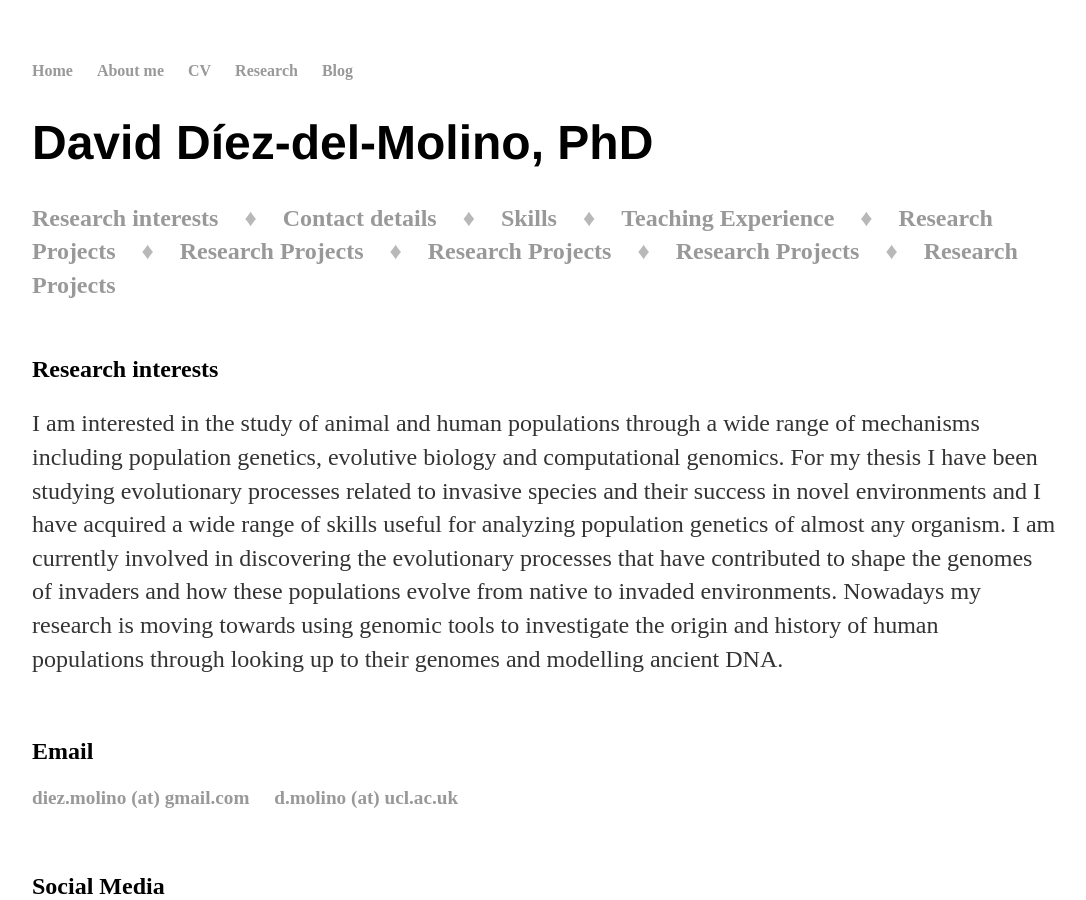
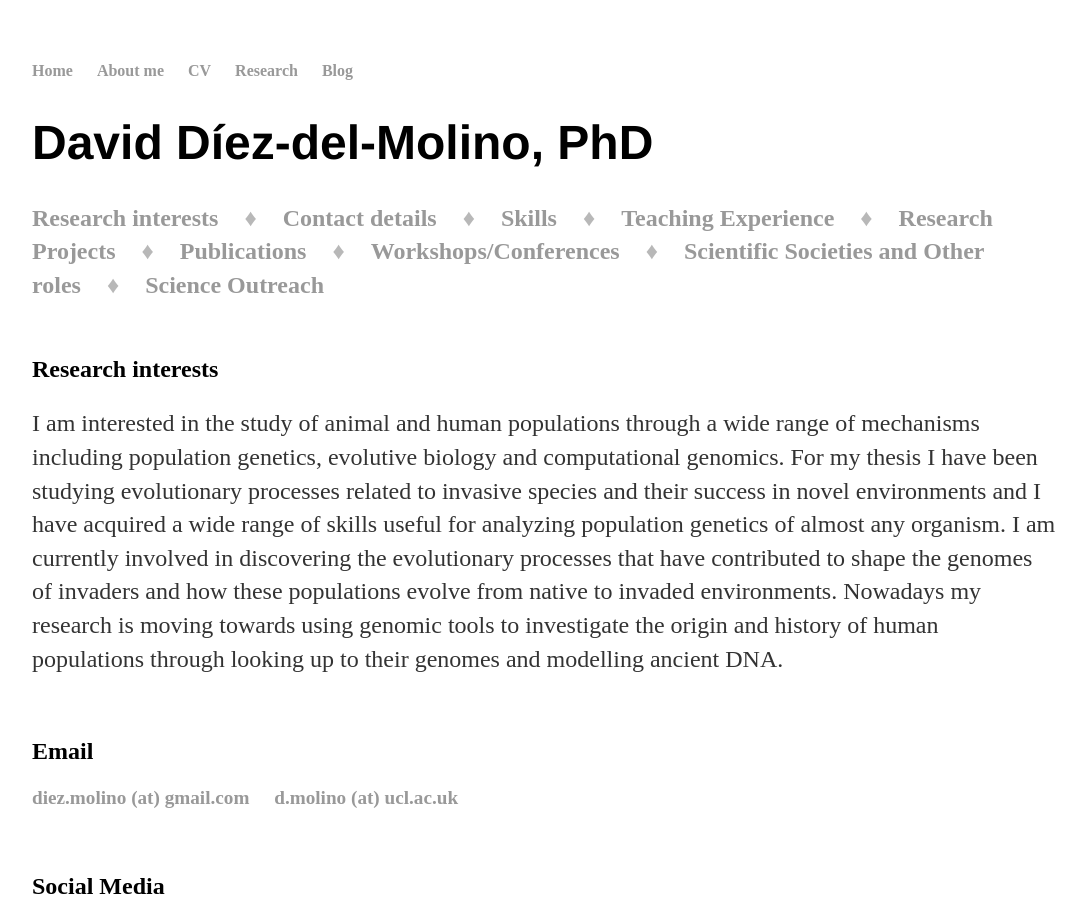
Before and after one commit to DiezMolino/diezmolino.github.io, a Jekyll site: the page cv/index.html, which Jekyll copies as it is, in a window 1280 px wide and 900 px high. Shown: the whole window, without its empty margins (96-1182 px from the left). Built offline with Jekyll 4.4.1, drawn with Linux system fonts in a browser that asks for light colours.

Commit message:
Update index.html

```diff
--- a/cv/index.html
+++ b/cv/index.html
@@ -33,13 +33,13 @@
 <li> &diams;</li>
 <li><a href="#Research Projects">Research Projects</a></li>
 <li> &diams;</li>
-<li><a href="#Publications">Research Projects</a></li>
+<li><a href="#Publications">Publications</a></li>
 <li> &diams;</li>
-<li><a href="#Workshops/Conferences">Research Projects</a></li>
+<li><a href="#Workshops/Conferences">Workshops/Conferences</a></li>
 <li> &diams;</li>
-<li><a href="#Scientific Societies and Other roles">Research Projects</a></li>
+<li><a href="#Scientific Societies and Other roles">Scientific Societies and Other roles</a></li>
 <li> &diams;</li>
-<li><a href="#Science Outreach">Research Projects</a></li>
+<li><a href="#Science Outreach">Science Outreach</a></li>
 </ul>
 </font>
 </nav>
```
